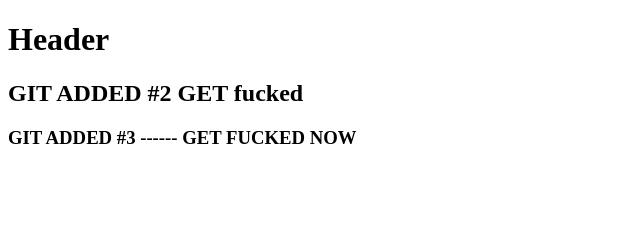
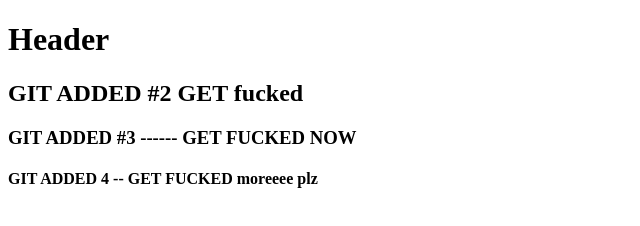
Before and after one commit to deadforweeks/git-test, a plain HTML site: page index.html in a window 1280 px wide. Shown: the whole page, without its empty margins (0-640 px from the left). Drawn offline with Linux system fonts and the light colour scheme.

Commit message:
FORTH AND LAST COMMIT

```diff
--- a/index.html
+++ b/index.html
@@ -10,5 +10,6 @@
     <h1>Header</h1>
     <h2>GIT ADDED #2 GET fucked</h2>
     <h3>GIT ADDED #3 ------ GET FUCKED NOW</h3>
+    <h4> GIT ADDED 4 -- GET FUCKED moreeee plz</h4>
 </body>
 </html>
```
